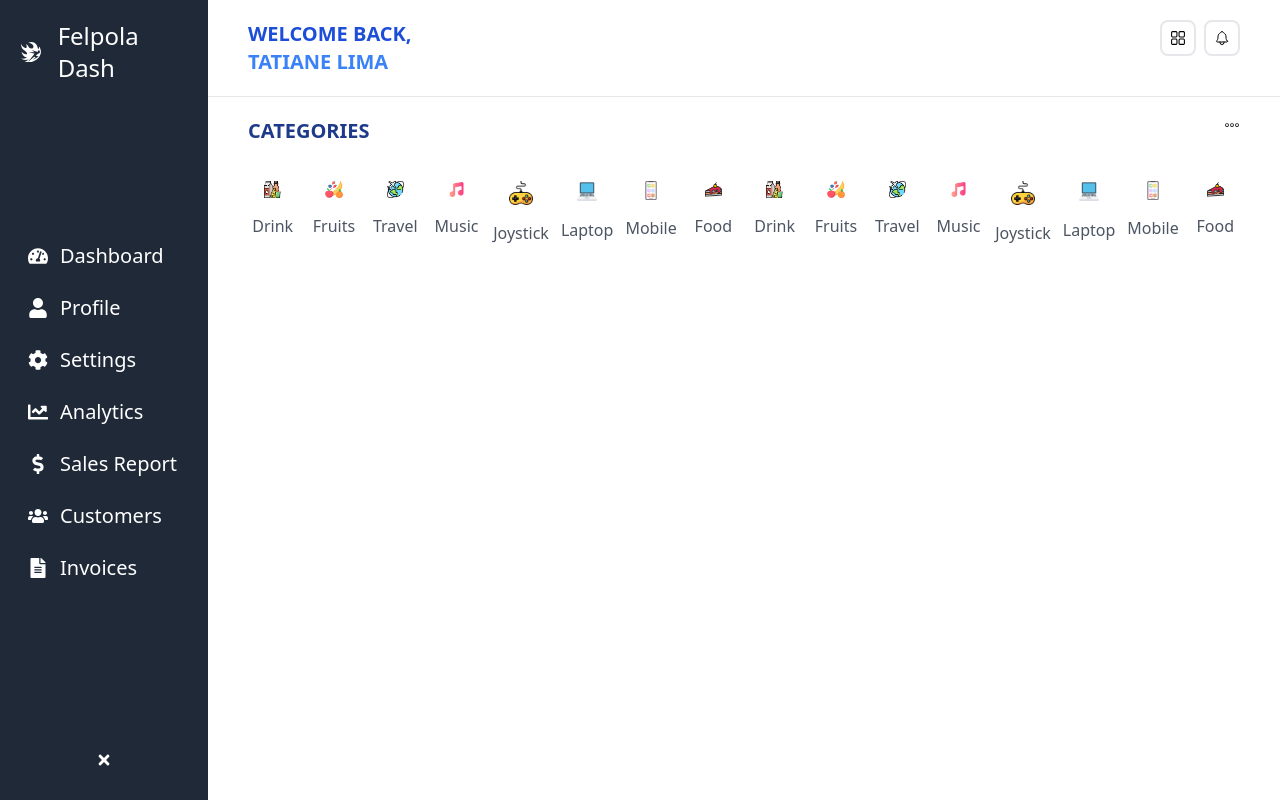
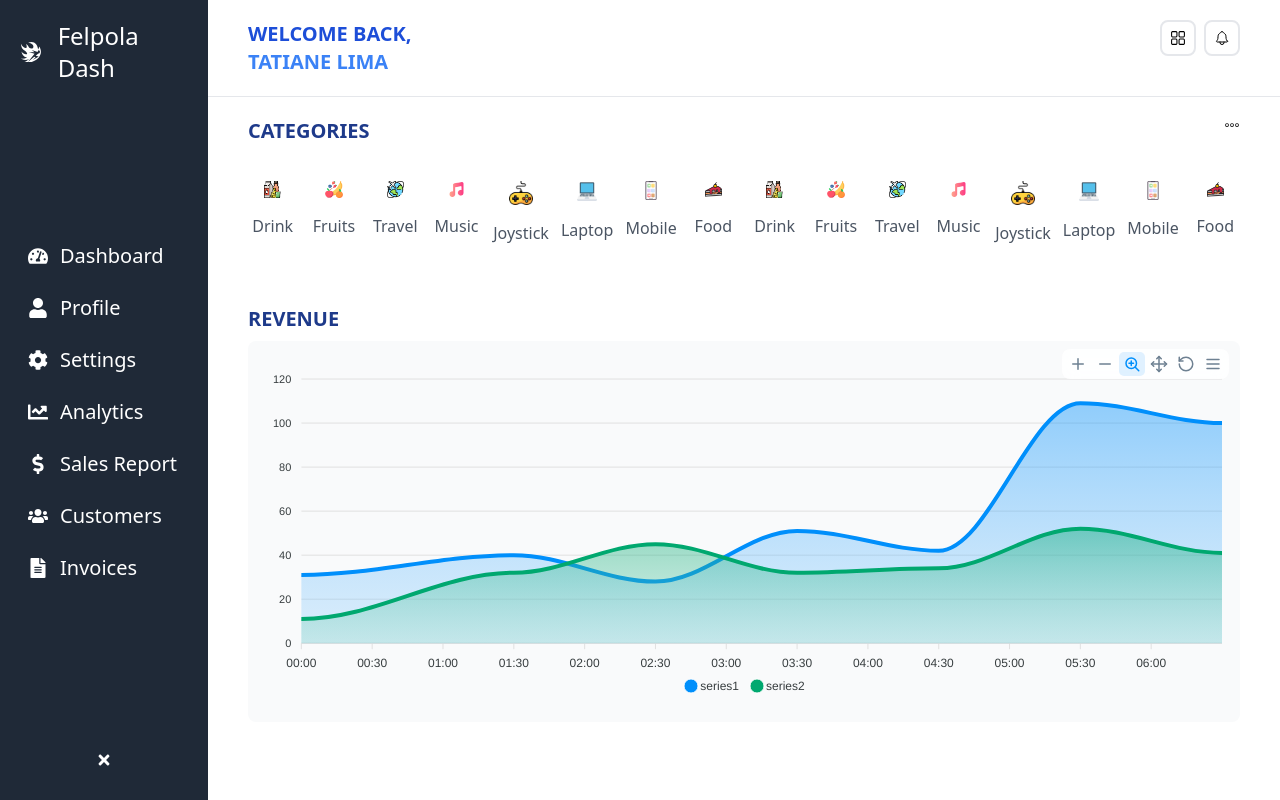
Before and after one commit to FelipeMatthew/trescon-learnings, a React (Vite) app in the folder react/dashboard-example/first-dash/: page / in a window 1280 px wide. Built offline with nearby package versions, Linux system fonts and the light colour scheme.

Commit message:
feat: apex chart

```diff
--- /dev/null
+++ b/react/dashboard-example/first-dash/src/components/ApexChart.tsx
@@ -0,0 +1,65 @@
+import { useState } from "react";
+import Title from "../ui/Title";
+import ReactApexChart from "react-apexcharts";
+
+const ApexChart = () => {
+  const [series] = useState([
+    {
+      name: "series1",
+      data: [31, 40, 28, 51, 42, 109, 100],
+    },
+    {
+      name: "series2",
+      data: [11, 32, 45, 32, 34, 52, 41],
+    },
+  ]);
+
+  const [options] = useState({
+    chart: {
+      height: 350,
+      type: "area",
+    },
+    dataLabels: {
+      enabled: false,
+    },
+    stroke: {
+      curve: "smooth",
+    },
+    xaxis: {
+      type: "datetime",
+      categories: [
+        "2018-09-19T00:00:00.000Z",
+        "2018-09-19T01:30:00.000Z",
+        "2018-09-19T02:30:00.000Z",
+        "2018-09-19T03:30:00.000Z",
+        "2018-09-19T04:30:00.000Z",
+        "2018-09-19T05:30:00.000Z",
+        "2018-09-19T06:30:00.000Z",
+      ],
+    },
+    tooltip: {
+      x: {
+        format: "dd/MM/yy HH:mm",
+      },
+    },
+  });
+
+  return (
+    <div className="flex-1">
+      <Title>Revenue</Title>
+
+      <div className="flex-1 bg-gray-50 p-2 rounded-lg">
+        <div>
+          <ReactApexChart
+            options={options}
+            series={series}
+            type="area"
+            height={350}
+          />
+        </div>
+      </div>
+    </div>
+  );
+};
+
+export default ApexChart;
--- a/react/dashboard-example/first-dash/src/components/Main.tsx
+++ b/react/dashboard-example/first-dash/src/components/Main.tsx
@@ -1,13 +1,18 @@
-import Categories from './Categories';
-import Header from './Header';
+import ApexChart from "./ApexChart";
+import Categories from "./Categories";
+import Header from "./Header";
 
 const Main = () => {
   return (
-    <div>
-      <Header/>
-      <Categories/>
+    <div className="flex-1">
+      <Header />
+      <Categories />
+
+      <div className="flex gap-4 p-10">
+        <ApexChart />
+      </div>
     </div>
-  )
-}
+  );
+};
 
-export default Main
+export default Main;
```
